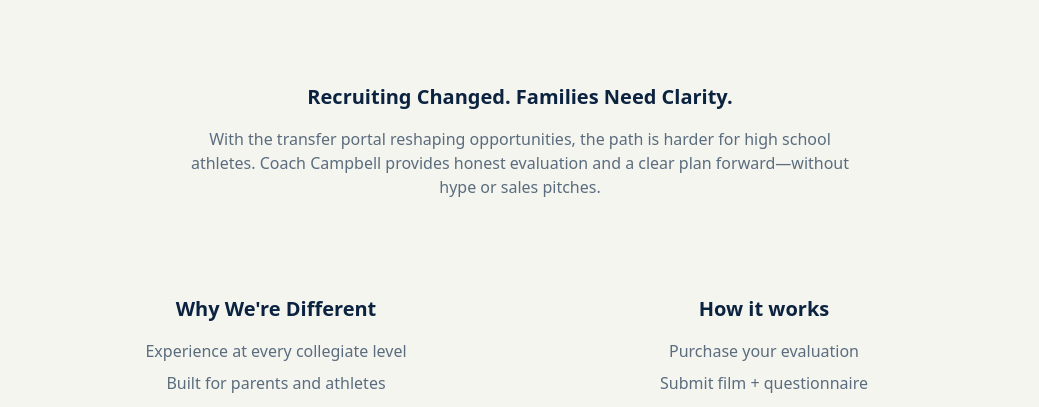
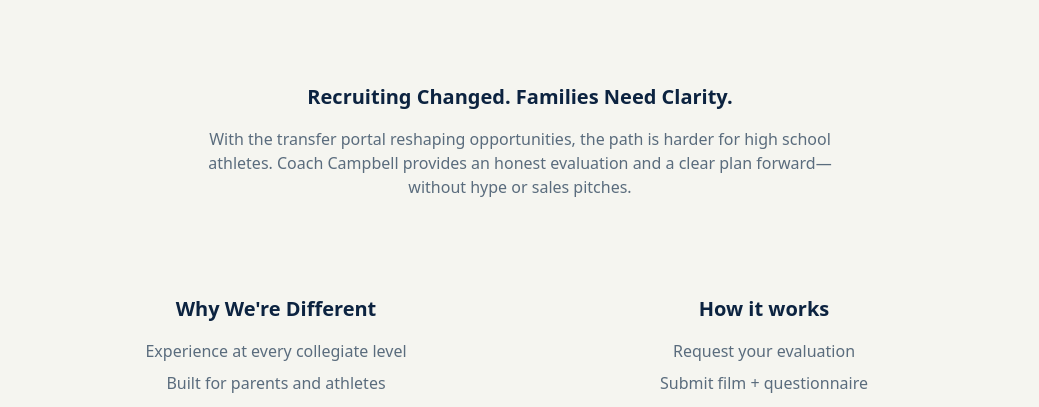
Before and after one commit to 0xdippo/evaluations, a Next.js app: page / in a window 1280 px wide. Shown: the part 940-1347 px from the top of the page, without its empty margins (120-1159 px from the left). Built offline with nearby package versions, Linux system fonts and the light colour scheme.

Commit message:
Copy tweaks: How it works 'Request your evaluation'; 'an honest evaluation'

```diff
--- a/app/page.tsx
+++ b/app/page.tsx
@@ -82,7 +82,7 @@ export default function Home() {
         </h2>
         <p className="mt-4 text-text-muted">
           With the transfer portal reshaping opportunities, the path is harder
-          for high school athletes. Coach Campbell provides honest evaluation
+          for high school athletes. Coach Campbell provides an honest evaluation
           and a clear plan forward—without hype or sales pitches.
         </p>
       </section>
@@ -105,7 +105,7 @@ export default function Home() {
             How it works
           </h2>
           <div className="mt-4 space-y-2 text-text-muted">
-            <p>Purchase your evaluation</p>
+            <p>Request your evaluation</p>
             <p>Submit film + questionnaire</p>
             <p>Get a full PDF breakdown</p>
             <p>Move forward with a real plan</p>
```
